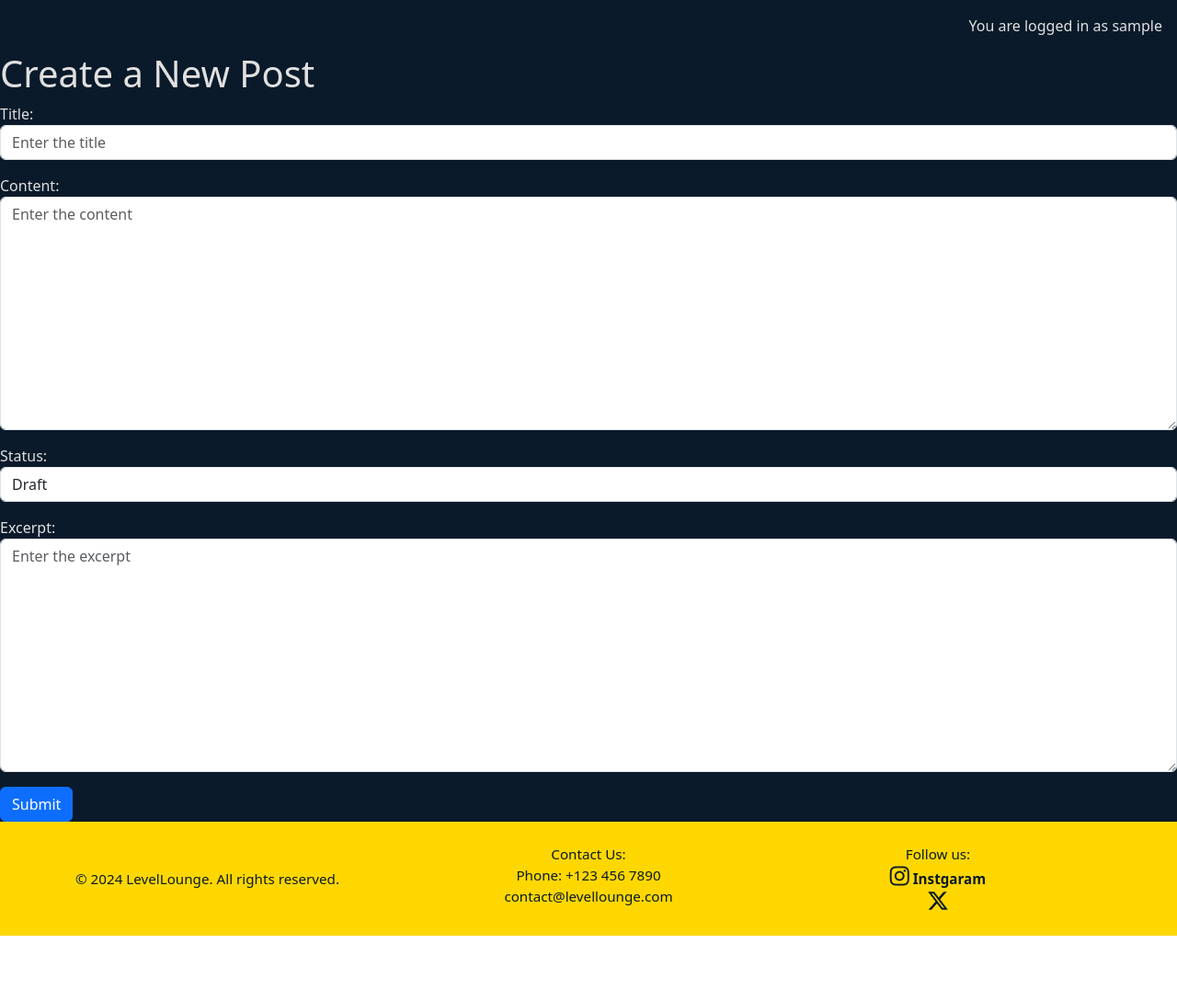
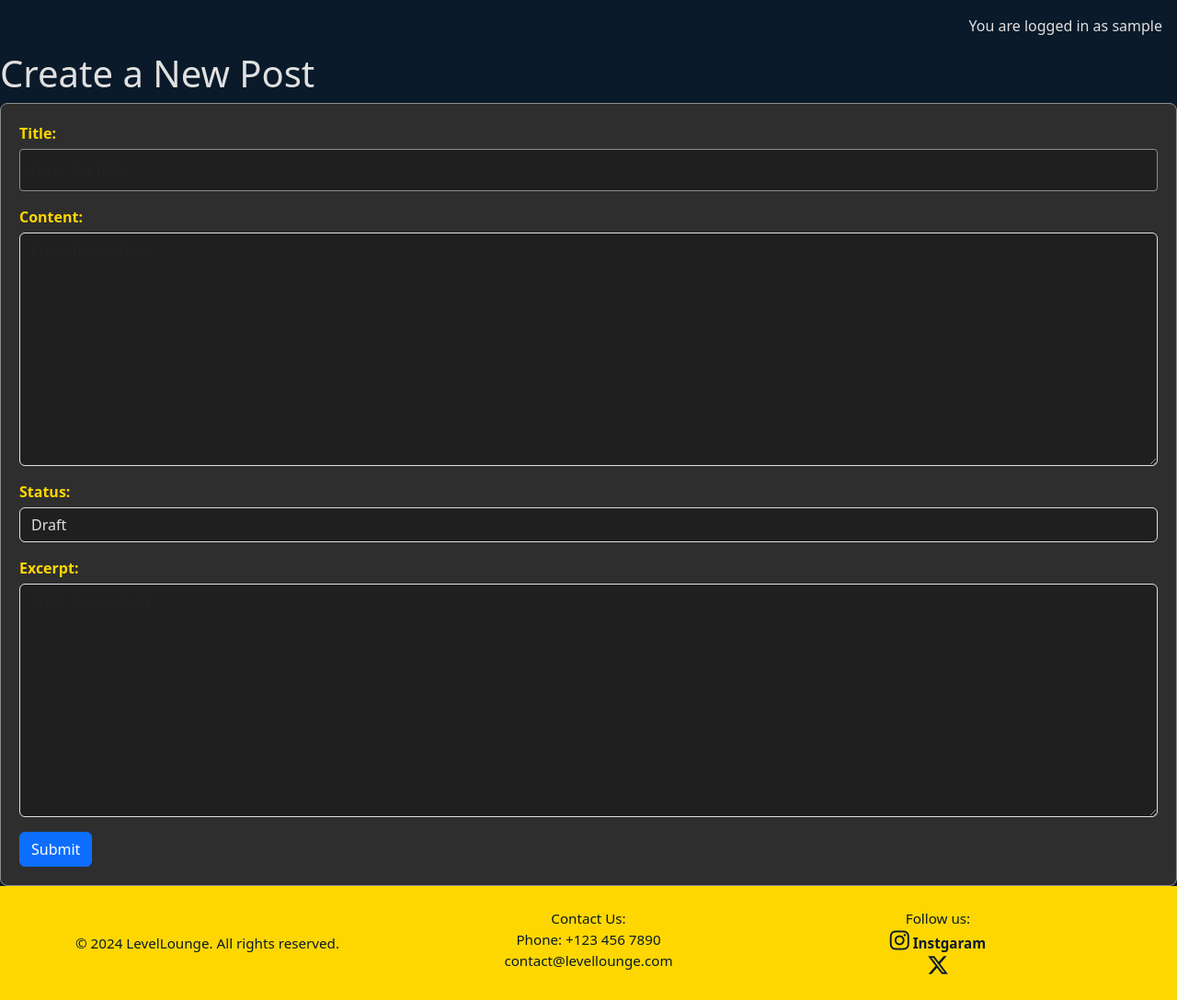
Before and after one commit to SimonMoynihan33/Level-Lounge, a Django app: page /create_post/ in a window 1280 px wide. Shown: the part 80-1168 px from the top of the page at 92% size. Before the commit the page ends 1098 px from the top, so only its background shows below. Run offline with Django 5.2, Linux system fonts and the light colour scheme; the visitor is signed in with stand-in values (Sample User, id 1); some libraries are stand-ins or nearby versions; some web fonts are replaced.

Commit message:
Replies and comments styling. Style forms for post creation and login/out

```diff
--- a/level_lounge/forms.py
+++ b/level_lounge/forms.py
@@ -1,5 +1,7 @@
 from django import forms
 from .models import Comment, Post
+from django.contrib.auth.forms import UserCreationForm
+from django.contrib.auth.models import User
 
 class CommentForm(forms.ModelForm):
     class Meta:
--- a/static/css/style.css
+++ b/static/css/style.css
@@ -287,7 +287,6 @@ html, body {
     text-align: right;
 }
 
-
 /* Modal Styles */
 .modal-content {
     background-color: #2E2E2E !important;
@@ -342,18 +341,120 @@ input, textarea {
 }
 
 /* Comments & Replies */
-.comment {
-    margin-bottom: 20px;
-    padding: 10px;
-    border: 1px solid #ddd;
+.comments-section {
+    margin-bottom: 40px;
 }
 
-.replies {
-    margin-left: 20px;
+.comment {
+    background-color: #2E2E2E;
+    border-radius: 8px;
+    padding: 15px;
+    color: #E0E0E0;
+    border: 1px solid #8d8d8d;
 }
 
-.reply {
-    margin-bottom: 10px;
+/* Author and Date */
+.comment p strong {
+    color: #FFD700; /* Golden yellow for usernames */
+}
+
+.comment em {
+    color: #8d8d8d; /* Gray for 'Replying to' text */
+    font-size: 0.9rem;
+}
+
+/* Comment Text */
+.comment p {
+    margin-bottom: 10px; /* Space between paragraphs */
+}
+
+/* Reply Button */
+.btn-secondary {
+    background-color: #8d8d8d; /* Gray for secondary buttons */
+    border: none;
+    color: #E0E0E0;
+}
+
+.btn-secondary:hover {
+    background-color: #6c6c6c; /* Slightly darker gray on hover */
+}
+
+/* Reply Form */
+.reply-form {
+    background-color: #1F1F1F;
+    padding: 10px;
+    border-radius: 8px;
+    border: 1px solid #8d8d8d;
+}
+
+/* Submit Reply Button */
+.btn-primary {
+    background-color: #FFD700;
+    border: none;
+    color: #0A1A2A;
+}
+
+.btn-primary:hover {
+    background-color: #e6c200; /* Slightly darker yellow on hover */
+}
+
+/* Link to Login */
+.comment a {
+    color: #FFD700; /* Golden yellow for login link */
+    text-decoration: underline;
+}
+
+.comment a:hover {
+    color: #e6c200; /* Slightly darker yellow on hover */
+}
+
+/* Form Container */
+form {
+    background-color: #2E2E2E;
+    padding: 20px;
+    border-radius: 8px;
+    border: 1px solid #8d8d8d;
+    color: #E0E0E0;
+}
+
+/* Styling for forms (Create post form etc) */
+form label {
+    color: #FFD700; /* Golden yellow for labels */
+    font-weight: bold;
+    margin-bottom: 5px; /* Space below labels */
+    display: block; /* Put labels are on their own line */
+}
+
+/* Input Fields */
+form input[type="text"],
+form input[type="email"],
+form input[type="password"],
+form textarea,
+form select {
+    background-color: #1F1F1F !important;
+    color: #E0E0E0 !important;
+    border: 1px solid #8d8d8d;
+    padding: 10px;
+    border-radius: 4px;
+    width: 100%;
+    margin-bottom: 15px;
+    box-sizing: border-box;
+}
+
+/* Input Focus State */
+form input:focus,
+form textarea:focus,
+form select:focus {
+    border-color: #FFD700 !important; /* Yellow outline whn focused */
+    outline: none;
+}
+
+.signup-text {
+    margin-left: 30px;
+}
+
+.signup {
+    margin-bottom: 40px;
 }
 
 /* Responsive Styling */
--- a/templates/base.html
+++ b/templates/base.html
@@ -37,7 +37,7 @@
                         <span class="navbar-toggler-icon"></span>
                     </button>
                     <div class="collapse navbar-collapse" id="navbarText">
-                        <ul class="navbar-nav nav-list w-100 justify-content-between">
+                        <ul class="navbar-nav nav-list w-100">
                             <!-- Left aligned links -->
                             <li class="nav-item">
                                 <a class="nav-link {% if request.path == home_url %}active{% endif %}"
```
Also changed, not shown: templates/account/signup.html (+4 -4 lines).
